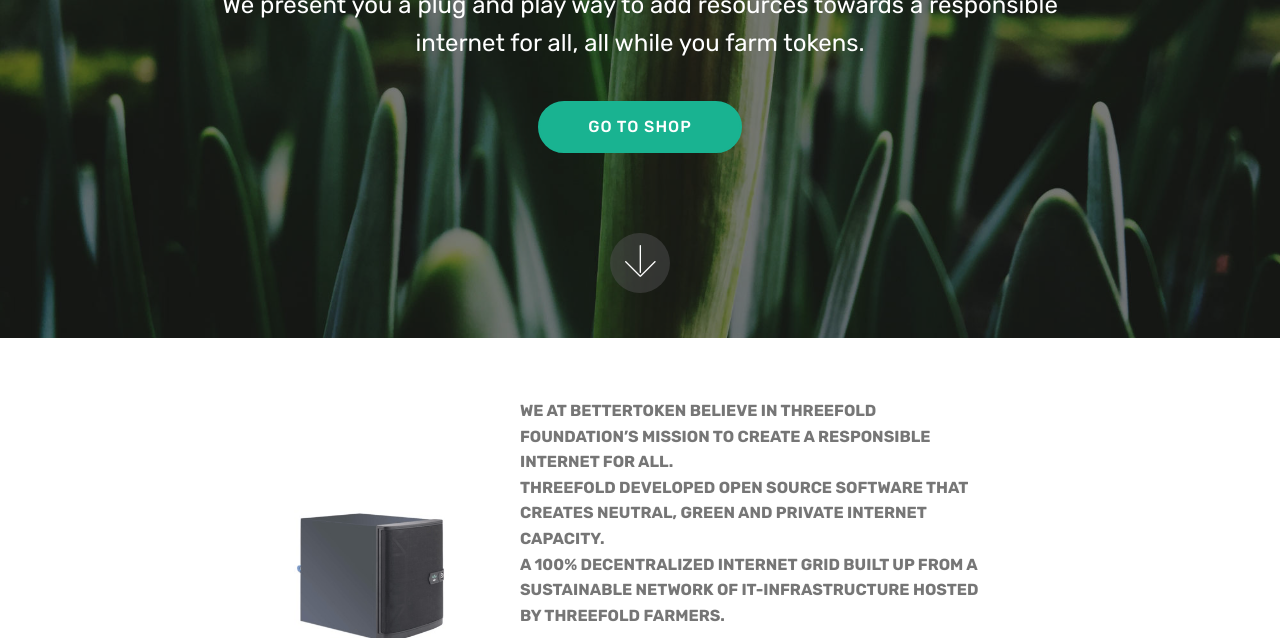
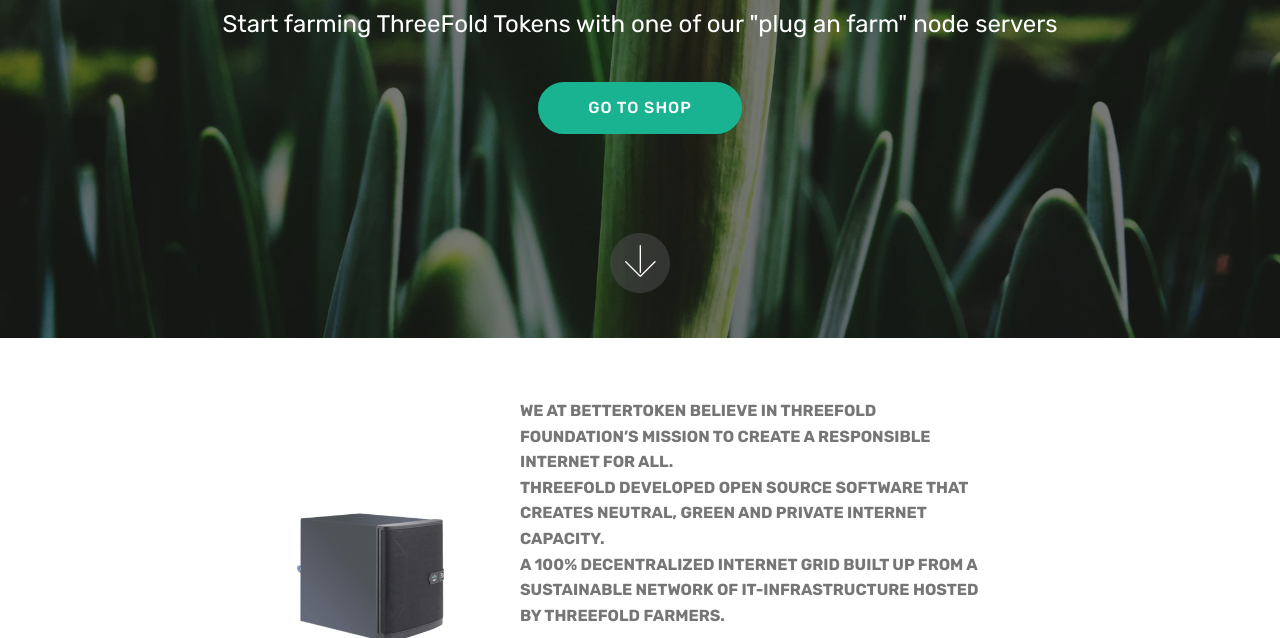
Before and after one commit to BetterToken/www_bettertoken.com, a plain HTML site: page index.html in a window 1280 px wide. Shown: the part 462-1100 px from the top of the page. Drawn offline with Linux system fonts and the light colour scheme; files whose address does not match are found by name.

Commit message:
slogan update

```diff
--- a/index.html
+++ b/index.html
@@ -62,7 +62,7 @@
     </nav>
 </section>
 
-<section class="engine"><a href="https://mobirise.info/p">site templates free download</a></section><section class="header6 cid-rk1zzvzpwf mbr-fullscreen mbr-parallax-background" id="header6-1">
+<section class="engine"><a href="https://mobirise.info/l">free website templates</a></section><section class="header6 cid-rk1zzvzpwf mbr-fullscreen mbr-parallax-background" id="header6-1">
 
 
 
@@ -73,7 +73,7 @@
         <div class="row justify-content-md-center">
             <div class="mbr-white col-md-10">
                 <h1 class="mbr-section-title align-center mbr-bold pb-3 mbr-fonts-style display-1">EUROPE'S FIRST THREEFOLD FARMING <br>CO-OPERATIVE</h1>
-                <p class="mbr-text align-center pb-3 mbr-fonts-style display-5">We present you a plug and play way to add resources towards a responsible internet for all, all while you farm tokens.</p>
+                <p class="mbr-text align-center pb-3 mbr-fonts-style display-5">Start farming ThreeFold Tokens with one of our "plug an farm" node servers</p>
                 <div class="mbr-section-btn align-center"><a class="btn btn-md btn-primary display-4" href="https://bettertoken.shop/bettertoken-shop/" target="_blank">GO TO SHOP</a></div>
             </div>
         </div>
```
Also changed, not shown: page1.html (+1 -1 lines), page2.html (+1 -1 lines), 1 other file.
